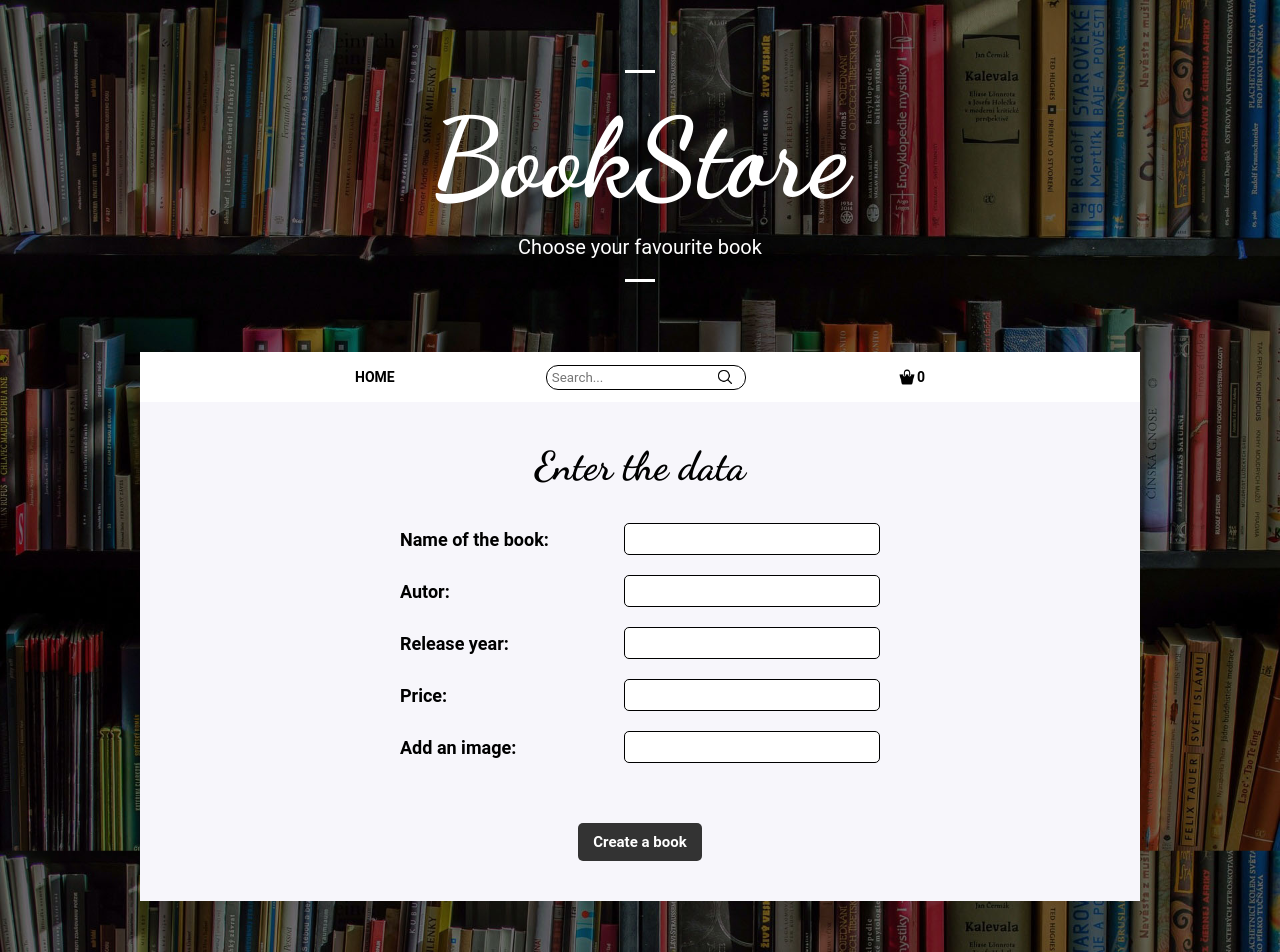
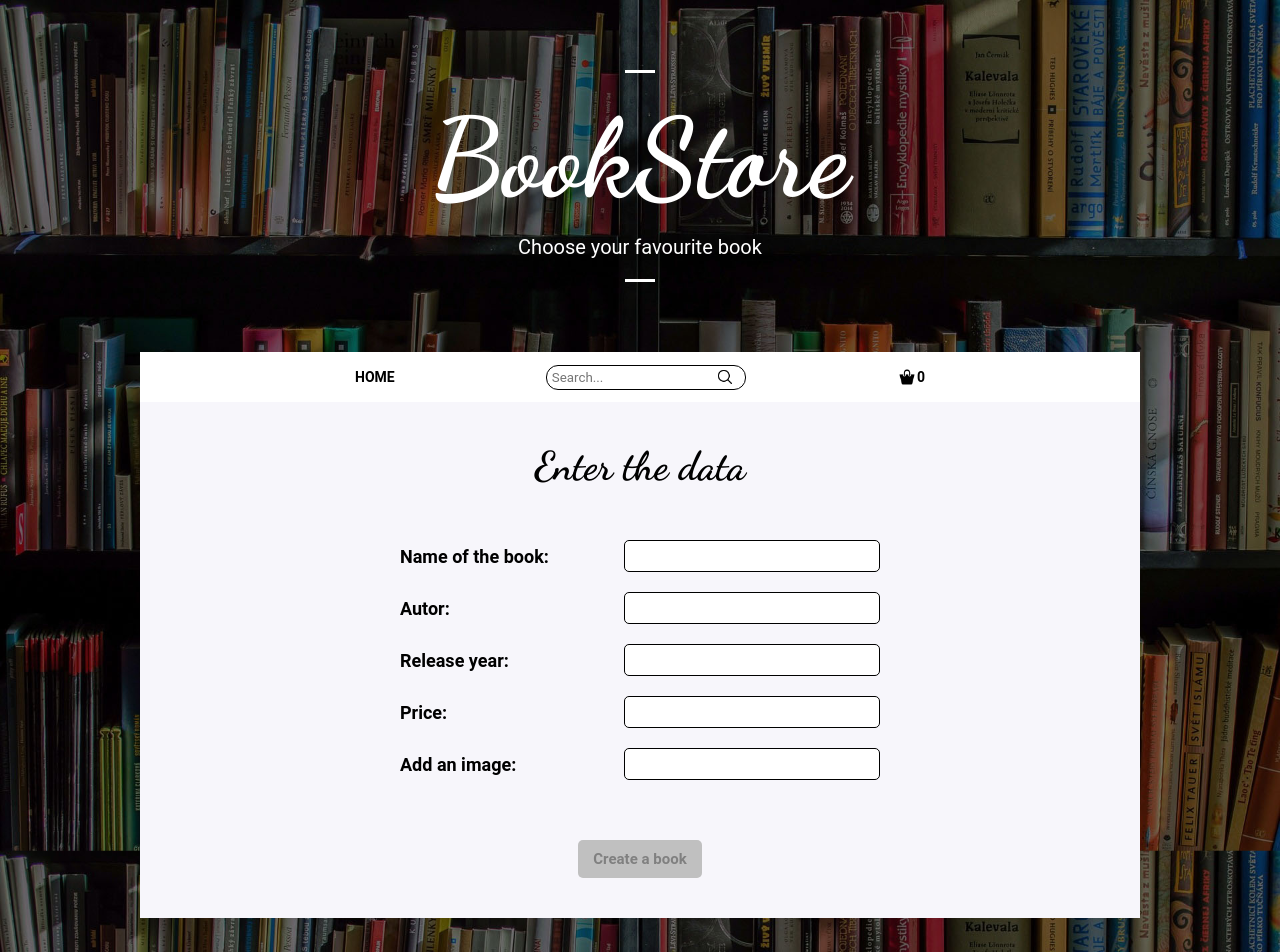
Before and after one commit to marinakatruk/bookstore, a React (Create React App) app: page /new in a window 1280 px wide. Shown: the top 952 px of the page. Built offline with nearby package versions, Linux system fonts and the light colour scheme.

Commit message:
add form validation

```diff
--- a/src/App.jsx
+++ b/src/App.jsx
@@ -11,9 +11,22 @@ import { New } from './pages/newBook/New.jsx'
 import { Logo } from './components/logo/logo.jsx'
 import { Footer } from './components/footer/footer.jsx'
 
+import { useState, useEffect } from 'react'
+
 import styles from './App.module.scss'
 
 function App() {
+  const [books, setBooks] = useState([]);
+
+  const handleSubmit = (book) => {
+    setBooks([...books, book]);
+  };
+
+  useEffect(() => {
+    localStorage.setItem('books', JSON.stringify(books));
+  });
+
+
   return (
     <Router>
       <div className={styles.container}>
@@ -21,7 +34,7 @@ function App() {
         <Switch>
           <Route exact path={'/'} component={Home}/>
           <Route path={'/cart'} component={Cart}/>
-          <Route path={'/new'} component={New}/>
+          <Route path={'/new'}><New handleSubmit={handleSubmit}/></Route>
         </Switch>
         <Footer/>
       </div>
--- a/src/components/bookForm/bookForm.jsx
+++ b/src/components/bookForm/bookForm.jsx
@@ -1,104 +1,130 @@
 import React from 'react'
-import { useState, useEffect } from 'react'
+import { useState } from 'react'
+import { FormErrors } from '../../components/formErrors/formErrors'
 
 import styles from './bookForm.module.scss'
 
-export const BookForm = () => {
-    const [books, setBooks] = useState([]);
+export const BookForm = (props) => {
 
-    const [name, setName] = useState("");
-    const [autor, setAutor] = useState("");
-    const [year, setYear] = useState("");
-    const [price, setPrice] = useState("");
-    const [image, setImage] = useState("");
+    const [book, setBook] = useState({
+        name: '',
+        autor: '',
+        year: '',
+        price: '',
+        image: ''
+    });
 
-    const createBook = (n, a, y, p, i) => {
-        const obj = {};
-        obj.name = n;
-        obj.autor = a;
-        obj.year = y;
-        obj.price = p;
-        obj.image = i;
-        return obj;
+    const [formValid, setFormValid] = useState({
+        formErrors: {name: '', autor: '', year: '', price: '', image: ''},
+        isValid: false
+    });
+
+    const handleChange = (event) => {
+        const { name, value } = event.target;
+
+        const newBook = Object.assign({}, book);
+        newBook[name] = value;
+
+        validateField(name, value);
+        setBook(newBook);
+    };
+
+    const validateField = (fieldName, value) => {
+        let fieldValidationErrors = formValid.formErrors;
+        let isValid = formValid.isValid;
+
+        isValid = value.length > 0;
+        fieldValidationErrors[fieldName] = isValid ? '' : ' cannot be blank';
+
+        setFormValid({formErrors: fieldValidationErrors, isValid: isValid})
     }
 
-    const addBook = (object) => {
-        const newBooks = [...books, { object }];
-        setBooks(newBooks);
-    }
+    const submitForm = () => {
+        props.handleSubmit(book);
+        setBook({
+            name: '',
+            autor: '',
+            year: '',
+            price: '',
+            image: ''
+        })
+    };
 
-    const handleSubmit = (event) => {
-        event.preventDefault();
-        const newBook = createBook(name, autor, year, price, image);
-        addBook(newBook);
-        setName("");
-        setAutor("");
-        setYear("");
-        setPrice("");
-        setImage("");
-    }
+    const { formErrors, isValid } = formValid;
 
-    useEffect(() => {
-        localStorage.setItem('books', JSON.stringify(books));
-    });
+    const { name, autor, year, price, image } = book;
 
+    const { container, item, input, submit } = styles;
 
     return (
+
         <form
-            className={styles.container}
-            onSubmit={handleSubmit}
+            className={container}
             >
-            <label className={styles.item}>
+            <div>
+                <FormErrors formErrors={formErrors}/>
+            </div>
+            <label className={item}>
                 Name of the book:
                 <input
-                    className={styles.input}
+                    className={input}
+                    style={{borderColor: formErrors.name.length === 0 ? '' : "red"}}
                     type="text"
                     name="name"
+                    id="name"
                     value={name}
-                    onChange={event => setName(event.target.value)}
+                    onChange={handleChange}
                 />
             </label>
-            <label className={styles.item}>
+            <label className={item}>
                 Autor:
                 <input
-                    className={styles.input}
+                    className={input}
+                    style={{borderColor: formErrors.autor.length === 0 ? '' : "red"}}
                     type="text"
                     name="autor"
+                    id="autor"
                     value={autor}
-                    onChange={event => setAutor(event.target.value)}
+                    onChange={handleChange}
                 />
             </label>
-            <label className={styles.item}>
+            <label className={item}>
                 Release year:
                 <input
-                    className={styles.input}
+                    className={input}
+                    style={{borderColor: formErrors.year.length === 0 ? '' : "red"}}
                     type="text"
                     name="year"
+                    id="year"
                     value={year}
-                    onChange={event => setYear(event.target.value)}
+                    onChange={handleChange}
                 />
             </label>
-            <label className={styles.item}>
+            <label className={item}>
                 Price:
                 <input
-                    className={styles.input}
+                    className={input}
+                    style={{borderColor: formErrors.price.length === 0 ? '' : "red"}}
                     type="text"
                     name="price"
+                    id="price"
                     value={price}
-                    onChange={event => setPrice(event.target.value)}
+                    onChange={handleChange}
                 />
             </label>
-            <label className={styles.item}>
+            <label className={item}>
                 Add an image:
                 <input
-                    className={styles.input}
+                    className={input}
+                    style={{borderColor: formErrors.image.length === 0 ? '' : "red"}}
                     type="text"
                     name="image"
+                    id="image"
                     value={image}
-                    onChange={event => setImage(event.target.value)}
+                    onChange={handleChange}
                 />
             </label>
-            <input className={styles.submit} type="submit" value="Create a book"/>
+            <input className={submit} type="button" disabled={!isValid} value="Create a book" onClick={submitForm}/>
         </form>
     )
 }
--- a/src/components/bookForm/bookForm.module.scss
+++ b/src/components/bookForm/bookForm.module.scss
@@ -4,6 +4,7 @@
     align-items: center;
     width: 80%;
     margin-bottom: 40px;
+    padding-top: 40px;
 }
 
 .item {
@@ -48,3 +49,8 @@
     background-color: #eeeeee;
     color: #333333;
 }
+
+.submit:disabled {
+    background-color: #C0C0C0;
+    color: #808080;
+}
--- /dev/null
+++ b/src/components/formErrors/formErrors.jsx
@@ -0,0 +1,23 @@
+import React from 'react'
+import { useState } from 'react'
+import styles from './formErrors.module.scss'
+
+export const FormErrors = ({ formErrors }) => {
+    const [errorsCounter, setErrorsCounter] = useState(0);
+
+    return (
+    <div className={styles.error}>
+        {Object.keys(formErrors).map((fieldName, i) => {
+
+            if (formErrors[fieldName].length > 0 && errorsCounter === 0) {
+                setErrorsCounter(1);
+                return (
+                    <p key={i}>{fieldName} {formErrors[fieldName]}</p>
+                )
+            } else {
+                return '';
+            }
+        })}
+    </div>
+    )
+}
--- /dev/null
+++ b/src/components/formErrors/formErrors.module.scss
@@ -0,0 +1,7 @@
+.error {
+    font: {
+        family: 'Roboto', sans-serif;
+        size: 10px;
+    }
+    color: red;
+}
--- a/src/pages/newBook/New.jsx
+++ b/src/pages/newBook/New.jsx
@@ -4,13 +4,13 @@ import { BookForm } from '../../components/bookForm/bookForm'
 
 import styles from './new.module.scss'
 
-export const New = () => {
+export const New = (props) => {
     return (
         <div className={styles.container}>
             <Header/>
             <div className={styles.main}>
                 <h2>Enter the data</h2>
-                <BookForm/>
+                <BookForm handleSubmit={props.handleSubmit}/>
             </div>
         </div>
     )
--- a/src/pages/newBook/new.module.scss
+++ b/src/pages/newBook/new.module.scss
@@ -16,6 +16,7 @@
 
     h2 {
         margin-top: 40px;
+        margin-bottom: 10px;
         font: {
             family: 'Dancing Script', cursive;
             weight: 700;
```
